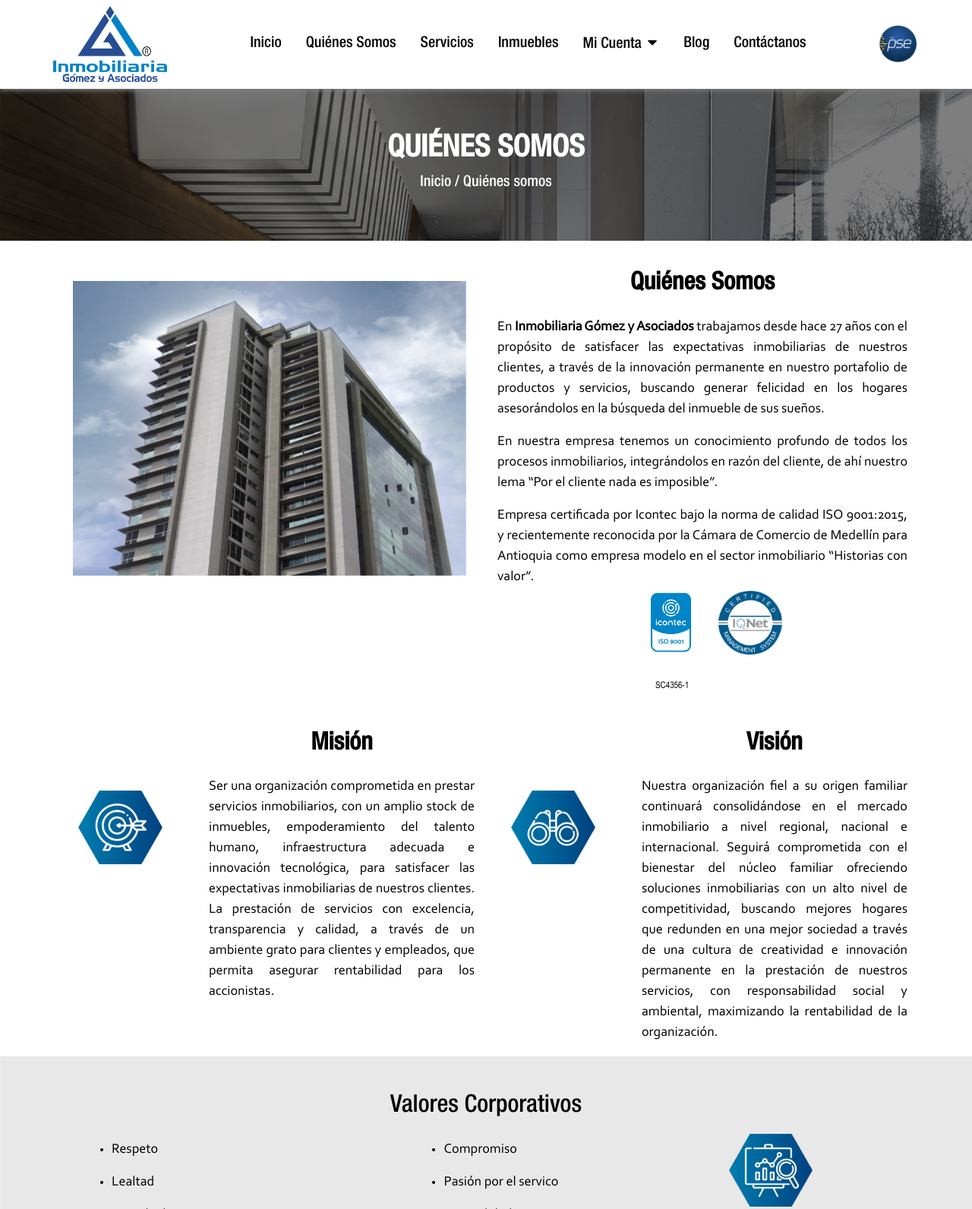
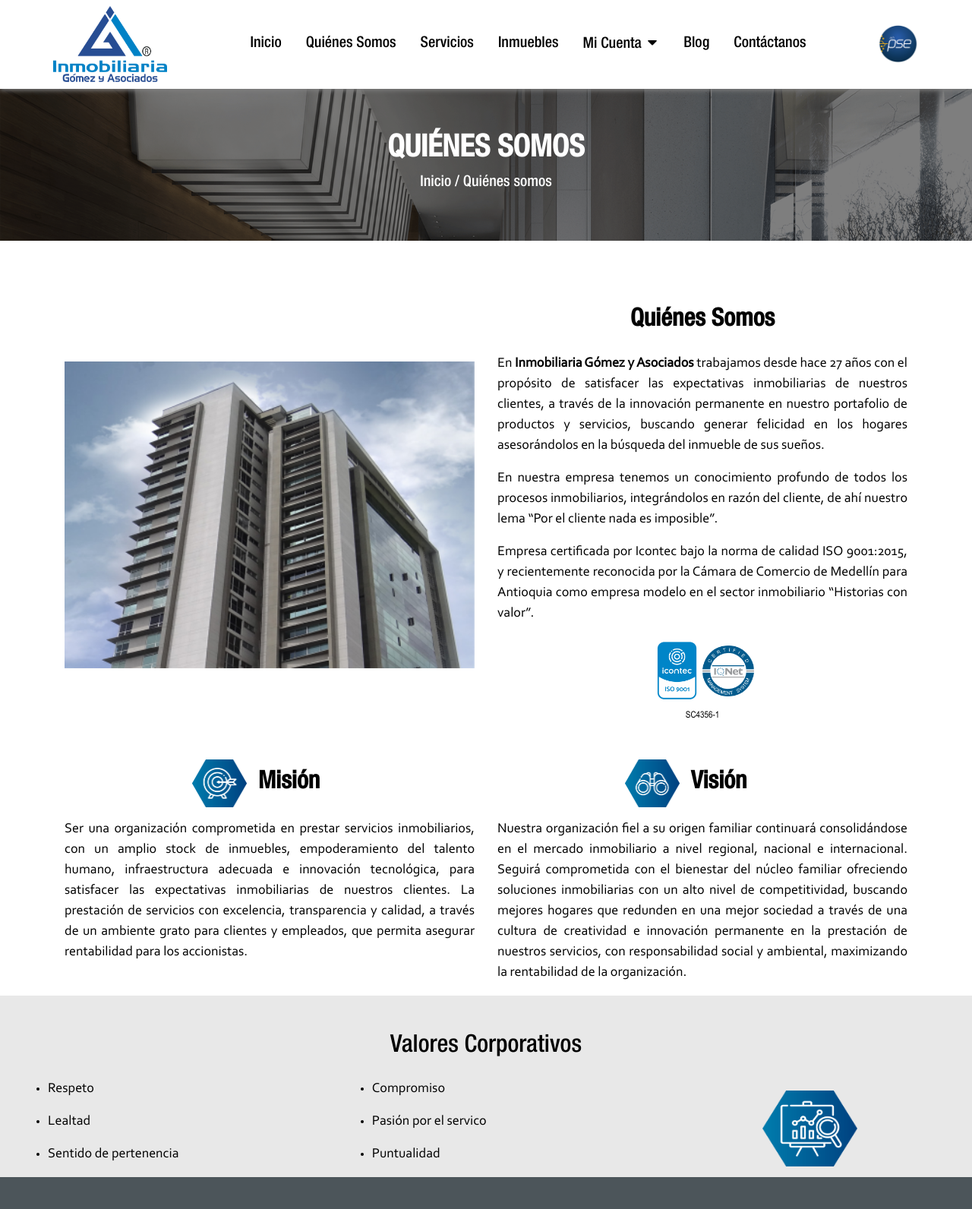
Before and after one commit to DexconDigital/gomezy-asociados, a PHP site: page /quienes_somos.php in a window 1280 px wide. Shown: the part 51-1643 px from the top of the page at 76% size. Run offline with PHP 8.4, Linux system fonts and the light colour scheme; some libraries are stand-ins or nearby versions; some web fonts are replaced.

Commit message:
Responsive terminado
RESPONSIVE DE:

-index (falta el menu)
-quienes somos
-servicios
-inmuebles
-blog

TERMINADO

```diff
--- a/controllers/modelo_inmueble.php
+++ b/controllers/modelo_inmueble.php
@@ -74,7 +74,7 @@ function modelo_inmueble_todos($r)
         }
         // fin de recortar cadena
         echo '
-        <div class="mb-5 col-4 px-3">
+        <div class="mb-5 col-12 col-md-6 col-lg-4 col-xl-4 px-3">
             <div class="card card-max-height">
                 <img src="' . $imagen . '" class="card-img-top" alt="...">
             <div class="card-body">
@@ -130,7 +130,7 @@ function modelo_inmueble_similare($r)
     $api = $r[$i];
 
     echo '
-            <div class="mb-3 col-12 border-top border-bottom">
+            <div class="mb-3 col-12 border-top border-bottom mb-5 col-12 col-md-6 col-lg-4 col-xl-4 px-3">
             <h5 class="text-center py-3 px-3 card-title">' . $api['Tipo_Inmueble'] . ' en ' . $api['Gestion'] . ' </h5>
                             <a href="detalle_inmueble.php?co=' . $codigo . '" class="row align-items-center">
 
--- a/layout/footer.php
+++ b/layout/footer.php
@@ -4,9 +4,9 @@
     <div class="container py-5">
         <div class="row">
 
-            <div class="col-3">
+            <div class="col-12 col-md-6 col-lg-3 col-xl-3">
 
-                <h5 class="text-center"> Formulario Aseguradoras </h5>
+                <h5> Formulario Aseguradoras </h5>
 
                 <ul>
                     <li> <a href="Persona_Natural_Berkley.pdf" download="Persona_Natural_Berkley.pdf"> Persona Natural Berkley </a> </li>
@@ -25,12 +25,12 @@
 
             </div>
 
-            <div class="col-6">
+            <div class="col-12 col-md-6 col-lg-6 col-xl-6">
 
-                <div class="col-12 justify-content-center row">
+                <div class="col-12 justify-content-center row m-0 p-0">
 
                     <iframe src="https://www.google.com/maps/embed?pb=!1m18!1m12!1m3!1d39979.23660973529!2d-75.62437479145247!3d6.205199000487165!2m3!1f0!2f0!3f0!3m2!1i1024!2i768!4f13.1!3m3!1m2!1s0x8e468287e4cc73ed%3A0x2c1c27861dc9dbd0!2sEdificio%20Forum!5e0!3m2!1ses!2sco!4v1575502809226!5m2!1ses!2sco" class="p-0 col-12" width="100%" height="320px" frameborder="0" style="border:0;" allowfullscreen=""></iframe>
-                    <a target="blank" href="https://www.google.com/maps/place/Edificio+Forum/@6.1976197,-75.5756868,17z/data=!3m1!4b1!4m5!3m4!1s0x8e468287e4cc73ed:0x2c1c27861dc9dbd0!8m2!3d6.1976144!4d-75.5734981" class="my-3 col-6 m-0 rounded btn color_boton_footer">Como llegar</a>
+                    <a target="blank" href="https://www.google.com/maps/place/Edificio+Forum/@6.1976197,-75.5756868,17z/data=!3m1!4b1!4m5!3m4!1s0x8e468287e4cc73ed:0x2c1c27861dc9dbd0!8m2!3d6.1976144!4d-75.5734981" class="my-3 m-0 rounded btn color_boton_footer">Como llegar</a>
 
 
                 </div>
@@ -38,7 +38,7 @@
             </div>
 
 
-            <div class="col-3">
+            <div class="col-12 col-md-12 col-lg-3 col-xl-3 d-flex flex-column align-items-md-center align-items-sm-left align-items-lg-left align-items-xl-left">
 
                 <h5> Matrículas Inmobiliarias </h5>
                 <p class="matriculas"> <b>Medellín:</b> M.A.V.U. No.000012/05 SGM. <br>
@@ -61,9 +61,9 @@
 
 <section class="borde">
 
-    <p class="m-0 py-3 text-center">
+    <p class="py-3 text-center">
         Diseñado y Desarrollado por <a href="www.dexcondigital.com">Dexcon Digital</a> ©Copyright 2019 para
-        Inmobiliaria Gómez y Asociados. Todos los derechos reservados.
+        Inmobiliaria Gómez y Asociados. <span>Todos los derechos reservados.</span>
     </p>
 
 </section>
--- a/layout/header.php
+++ b/layout/header.php
@@ -153,7 +153,7 @@
                     </li>
 
                 </ul>
-                <div class="form-inline my-2 my-lg-0">
+                <div class="margen_pse form-inline my-2 my-lg-0">
                     <a target="_blank" href="https://www.e-collect.com/customers/PagosInmGomezAsociados.htm"><img class="img_pse" src="images/logopse.png" alt=""></a>
                 </div>
             </div>
--- a/layout/header2.php
+++ b/layout/header2.php
@@ -148,7 +148,7 @@
                     </li>
 
                 </ul>
-                <div class="form-inline my-2 my-lg-0">
+                <div class="margen_pse form-inline my-2 my-lg-0">
                     <a target="_blank" href="https://www.e-collect.com/customers/PagosInmGomezAsociados.htm"><img class="img_pse" src="images/logopse.png" alt=""></a>
                 </div>
             </div>
--- a/quienes_somos.php
+++ b/quienes_somos.php
@@ -36,80 +36,113 @@ $nombre_inmobiliaria = 'Gómez Y Asociados' ?>
         </div>
     </section>
 
-    <div id="contenedor" class="container-fluid body ">
 
-        <section id="descripcion" class="">
+    <section id="contenedor" class="container-fluid body ">
+
+        <div id="descripcion" class="mt-5">
             <div class="container p-0">
+
+                <!-- QUIENES SOMOS -->
                 <div class="col-12">
                     <div class="row">
-                        <div class="col-6">
+                        <div class="mb-4 mb-md-0 mb-lg-0 mg-xl-0 col-12 col-md-6 col-lg-6 col-xl-6">
                             <img src="images/edificio.png" alt="">
                         </div>
-                        <div class="col-6 text-center">
+                        <div class="col-12 col-md-6 col-lg-6 col-xl-6  text-center">
                             <h2 class="mb-4"><?php echo $texto_quienes_somos['quienes_somos']['titulo']  ?></h2>
                             <p class="text-justify"><?php echo $texto_quienes_somos['quienes_somos']['parrafos'][0] ?></p>
                             <p class="text-justify"><?php echo $texto_quienes_somos['quienes_somos']['parrafos'][1] ?></p>
                             <p class="text-justify"><?php echo $texto_quienes_somos['quienes_somos']['parrafos'][2] ?></p>
+
                             <div class="col-12 text-center norma_iso">
                                 <div class="row">
-                                    <div class="col-2"></div>
-                                    <div class="col-4 cont_iso">
-                                        <img id="img" src="images/icontec_color.png" alt="">
+
+                                    <div class="p-0 d-flex justify-content-end col-6 cont_iso">
+                                        <img src="images/icontec_color.png" alt="">
                                     </div>
-                                    <div class="col-4 cont_Qa ">
-                                        <img id="img2" src="images/IQNET.png" alt="">
+                                    <div class="p-0 d-flex justify-content-start col-6 cont_Qa ">
+                                        <img src="images/IQNET.png" alt="">
                                     </div>
-                                    <div>
+
+                                    <div class="col-12 text-center">
                                         <span style="font-family: ArialNarrow" ; class="etiqueta">SC4356-1</span>
                                     </div>
-                                    <div class="col-2"></div>
+
+
                                 </div>
                             </div>
                         </div>
                     </div>
                 </div>
+                <!-- QUIENES SOMOS -->
+
+
+                <!-- MISION VISION -->
                 <div class="col-12 mt-5">
                     <div class="row">
-                        <div class="col-6">
+
+                        <div class="mt-4 mt-md-0 mt-lg-0 mt-xl-0 col-12 col-md-6 col-lg-6 col-xl-6">
                             <div class="row">
-                                <div class="col-4">
-                                    <div class="col-12 margen_iconos_imagen">
+
+                                <div class="mb-3 col-12 text-center row justify-content-center align-items-center ">
+
+                                    <div class="col-6 d-flex justify-content-end align-items-center">
                                         <img id="imagenes_iconos" src="images/mision_1.png" alt="">
+                                    </div>
+                                    <div class="col-6 d-flex justify-content-start align-items-center p-0">
+                                        <h2 class="m-0"><?php echo $texto_quienes_somos['mision']['titulo']  ?></h2>
                                     </div>
 
                                 </div>
-                                <div class="col-8 text-center">
-                                    <h2 class="mb-4"><?php echo $texto_quienes_somos['mision']['titulo']  ?></h2>
+
+                                <div class="col-12">
                                     <p class="text-justify"><?php echo $texto_quienes_somos['mision']['parrafo'] ?></p>
                                 </div>
+
                             </div>
+
                         </div>
-                        <div class="col-6">
+
+                        <div class="mt-4 mt-md-0 mt-lg-0 mt-xl-0 mb-5 mb-md-0 mb-lg-0 mb-xl-0 col-12 col-md-6 col-lg-6 col-xl-6">
                             <div class="row">
-                                <div class="col-4">
-                                    <div class="col-12 margen_iconos_imagen">
+
+                                <div class="mb-3 col-12 text-center row justify-content-center align-items-center ">
+
+                                    <div class="col-6 d-flex justify-content-end align-items-center">
                                         <img id="imagenes_iconos" src="images/vision_1.png" alt="">
                                     </div>
+                                    <div class="col-6 d-flex justify-content-start align-items-center p-0">
+                                        <h2 class="m-0"><?php echo $texto_quienes_somos['vision']['titulo']  ?></h2>
+                                    </div>
+
                                 </div>
-                                <div class="col-8 text-center">
-                                    <h2 class="mb-4"><?php echo $texto_quienes_somos['vision']['titulo']  ?></h2>
+
+                                <div class="col-12">
                                     <p class="text-justify"><?php echo $texto_quienes_somos['vision']['parrafo'] ?></p>
                                 </div>
+
                             </div>
+
                         </div>
+
                     </div>
+
                 </div>
+                <!-- MISION VISION -->
+
             </div>
+        </div>
 
-        </section>
-    </div>
+    </section>
+
+
     <section class="fondo">
         <div class="col-12 mt-5 ">
             <h2 class="mb-4 text-center"><?php echo $texto_quienes_somos['valores']['titulo']  ?></h2>
             <div class="row">
 
-                <div class="col-4 text-left d-flex justify-content-center">
-                    <ul>
+                <div class="mt-3 mt-md-0 mt-lg-0 mt-xl-0 col-12 col-md-4 col-lg-4 col-xl-4 order-2 order-md-1 order-lg-1 order-xl-1 text-left d-flex justify-content-center">
+                    <ul class="d-flex flex-column col-10 m-md-0 m-lg-0 m-xl-0 m-auto">
                         <li>
                             <p><?php echo $texto_quienes_somos['valores']['parrafos'][0] ?></p>
                         </li>
@@ -121,8 +154,9 @@ $nombre_inmobiliaria = 'Gómez Y Asociados' ?>
                         </li>
                     </ul>
                 </div>
-                <div class="col-4 d-flex justify-content-center">
-                    <ul>
+
+                <div class="col-12 col-md-4 col-lg-4 col-xl-4 order-3 order-md-2 order-lg-2 order-xl-2 text-left d-flex justify-content-center">
+                    <ul class="d-flex flex-column col-10 m-md-0 m-lg-0 m-xl-0 m-auto">
                         <li>
                             <p><?php echo $texto_quienes_somos['valores']['parrafos'][3] ?></p>
                         </li>
@@ -134,11 +168,11 @@ $nombre_inmobiliaria = 'Gómez Y Asociados' ?>
                         </li>
                     </ul>
                 </div>
-                <div class="col-4">
-                    <div class="col-12">
-                        <img id="imagenes_iconos_mision" src="images/valores_1.png" alt="">
-                    </div>
+
+                <div class="col-12 col-md-4 col-lg-4 col-xl-4 order-1 order-md-3 order-lg-3 order-xl-3 d-flex justify-content-center align-items-center">
+                    <img id="imagenes_iconos_mision" src="images/valores_1.png" alt="">
                 </div>
+
             </div>
         </div>
     </section>
@@ -150,6 +184,9 @@ $nombre_inmobiliaria = 'Gómez Y Asociados' ?>
 
     </footer>
 
+
+
+
 </body>
 <?php include 'layout/archivosfooter.php'; ?>
 
--- a/scss/_zindex.scss
+++ b/scss/_zindex.scss
@@ -127,6 +127,12 @@ header {
             width: 100vw;
             height: 50px;
             background-color: $azul_claro;
+        }
+
+        @media (max-width:991px) {
+            .margen_pse {
+                margin-left: 0.5rem;
+            }
         }
 
     }
@@ -386,11 +392,23 @@ header {
         }
 
         img {
+            transition: all 250ms ease-in-out;
             width: 100%;
             height: 397px;
         }
 
+        @media (max-width:500px){
+            img {
+                height: 200px;
+            }
+        }
 
+        @media (max-width:425px) {
+
+            h4 {
+                font-size: 19px;
+            }
+        }
 
     }
 
@@ -444,6 +462,20 @@ header {
             height: 100%;
         }
 
+        @media (max-width:425px) {
+
+            .berkley {
+
+                margin-top: 58px;
+
+                img {
+                    width: 90%;
+                }
+
+            }
+
+        }
+
     }
 
 }
@@ -451,6 +483,8 @@ header {
 footer {
 
     ul {
+
+        padding-left: 20px;
         a {
             text-decoration: none;
             color: white;
@@ -495,7 +529,25 @@ footer {
         }
 
     }
+
+    span {
+        font-family: corbel;
+    }
+
+
+    @media (max-width:958px) {
+        .borde {
+            span {
+                display: block;
+            }
+        }
+    }
+
+
 }
+
+
+
 .subir {
     display: none;
     padding: 15px;
--- a/scss/_zquienes_somos.scss
+++ b/scss/_zquienes_somos.scss
@@ -1,9 +1,11 @@
 #contenedor{
     margin-top: 3%;
-}#descripcion{
+}
+
+#descripcion{
 
     #imagenes_iconos{
-        width: 123%;
+        width: 30%;
     }
 
 
@@ -11,74 +13,38 @@
     width: 100%;
     height: 100%;
     object-fit: contain;
-    padding:2%;
-    margin-top: -13%;
     }
+
     h2{
         font-weight: bold;
     }
     .margen_iconos_imagen{
         margin-top: 59%;
     }
-   }
-#imagenes_iconos_mision{
-    width: 40%;
-    height: 100%;
-    object-fit: contain;
-    padding: 0;
-    margin-left: 34%;
-    margin-top: -7%;
+
+    .norma_iso{
+
+        img{
+            width: 25%;
         }
-.fondo{
-    background-image: url('../images/rectangulo_azul_gris.png');
+
+        .etiqueta{
+            font-size: 12px;
+        }
+    }
+
+    .cont_imagen{
+        margin-top: -7%;
+    }
 
 }
-#descripcion{
 
-    #imagenes_iconos{
-        width: 123%;
-        width: 90%;
-    }
+
+.fondo {
+    background-color: #E8E8E8;
 }
+
 #imagenes_iconos_mision{
-    width: 40%;
-    width: 30%;
-    height: 100%;
-    -o-object-fit: contain;
-    object-fit: contain;
-    padding: 0;
-    margin-left: 34%;
-    margin-top: -7%;
-    margin-left: 21%;
-    margin-top: -2%;
-        }
-.fondo{
-    background-image: url('../images/rectangulo_azul_gris.png');
-
+    width: 125px;
+    height: 100px;
 }
-.norma_iso{
-    #img{
-        width: 60%;
-
-    }
-    .cont_iso{
-        right: -9%;
-    }
-    #img2{
-        width: 60%;
-
-    }
-    .cont_Qa{
-        margin-left: -5%;
-    }
-    .etiqueta{
-        font-size: 12px;
-    margin-left: 208px;
-
-    margin-top: 21%;
-
-    }
-}
-.cont_imagen{
-    margin-top: -7%;
-}
--- a/scss/_zservicios.scss
+++ b/scss/_zservicios.scss
@@ -13,6 +13,17 @@
         }
         h2{
             font-weight: bold;
+        }
+
+        img {
+            transition: all 250ms ease-in-out;
+            width: 50%;
+        }
+
+        @media (max-width:425px) {
+            img {
+                width: 100%;
+            }
         }
 
 }
```
Also changed, not shown: index.php (+14 -13 lines), servicios.php (+30 -29 lines), css/style.css.
